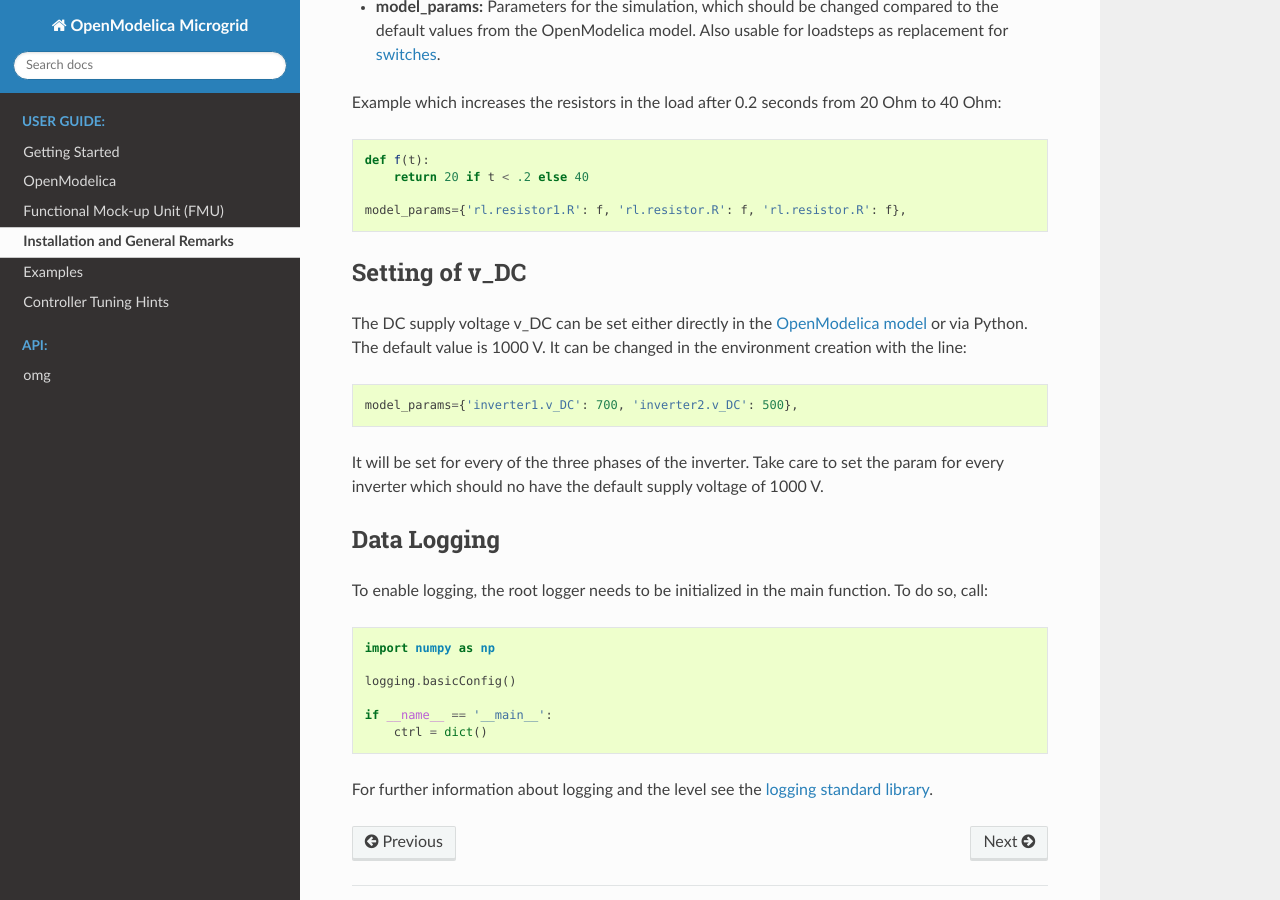
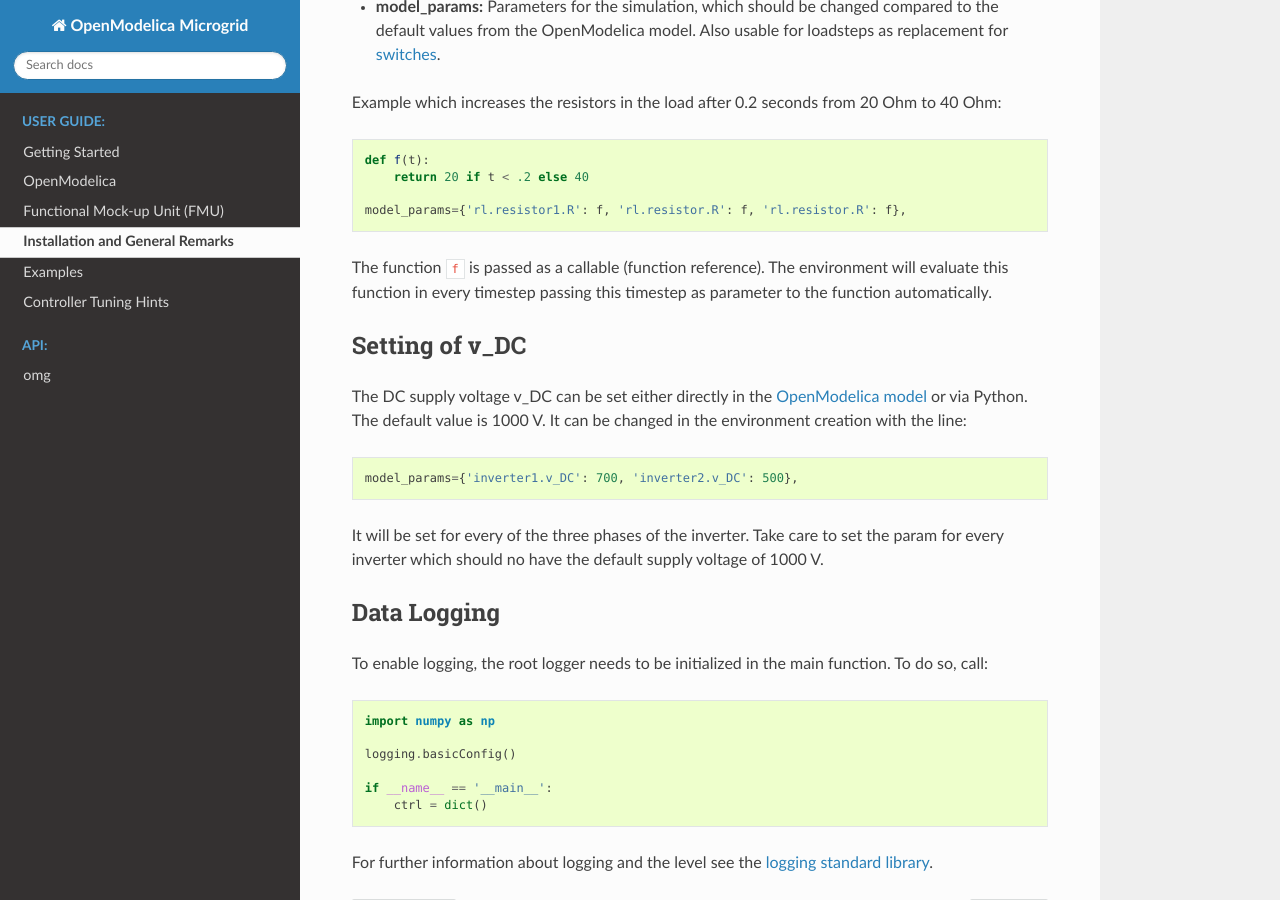
Before and after one commit to upb-lea/openmodelica-microgrid-gym, a Sphinx documentation site: the page built from docs/parts/user_guide/Pythoncode.rst, in a window 1280 px wide and 900 px high, scrolled down 1279 px. Built offline with Sphinx 7.4.7 and the Read the Docs theme 2.0.0, drawn with Linux system fonts in a browser that asks for light colours.

Commit message:
callable for dummies

```diff
--- a/docs/parts/user_guide/Pythoncode.rst
+++ b/docs/parts/user_guide/Pythoncode.rst
@@ -69,7 +69,9 @@ Example which increases the resistors in the load after 0.2 seconds from
 
     model_params={'rl.resistor1.R': f, 'rl.resistor.R': f, 'rl.resistor.R': f},
 
-
+The function :code:`f` is passed as a callable (function reference).
+The environment will evaluate this function in every timestep passing this timestep as parameter to the function
+automatically.
 
 
 Setting of v\_DC
```
